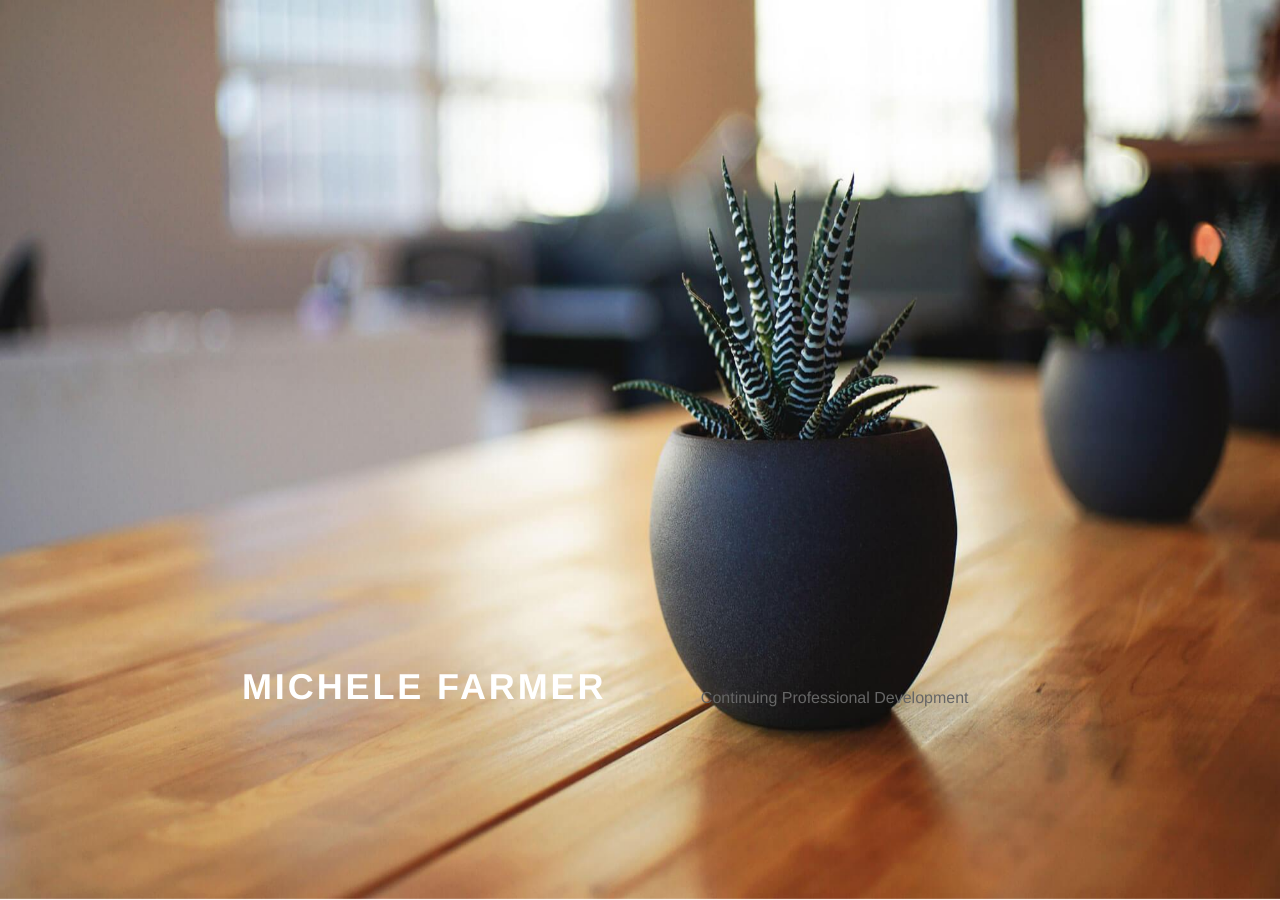
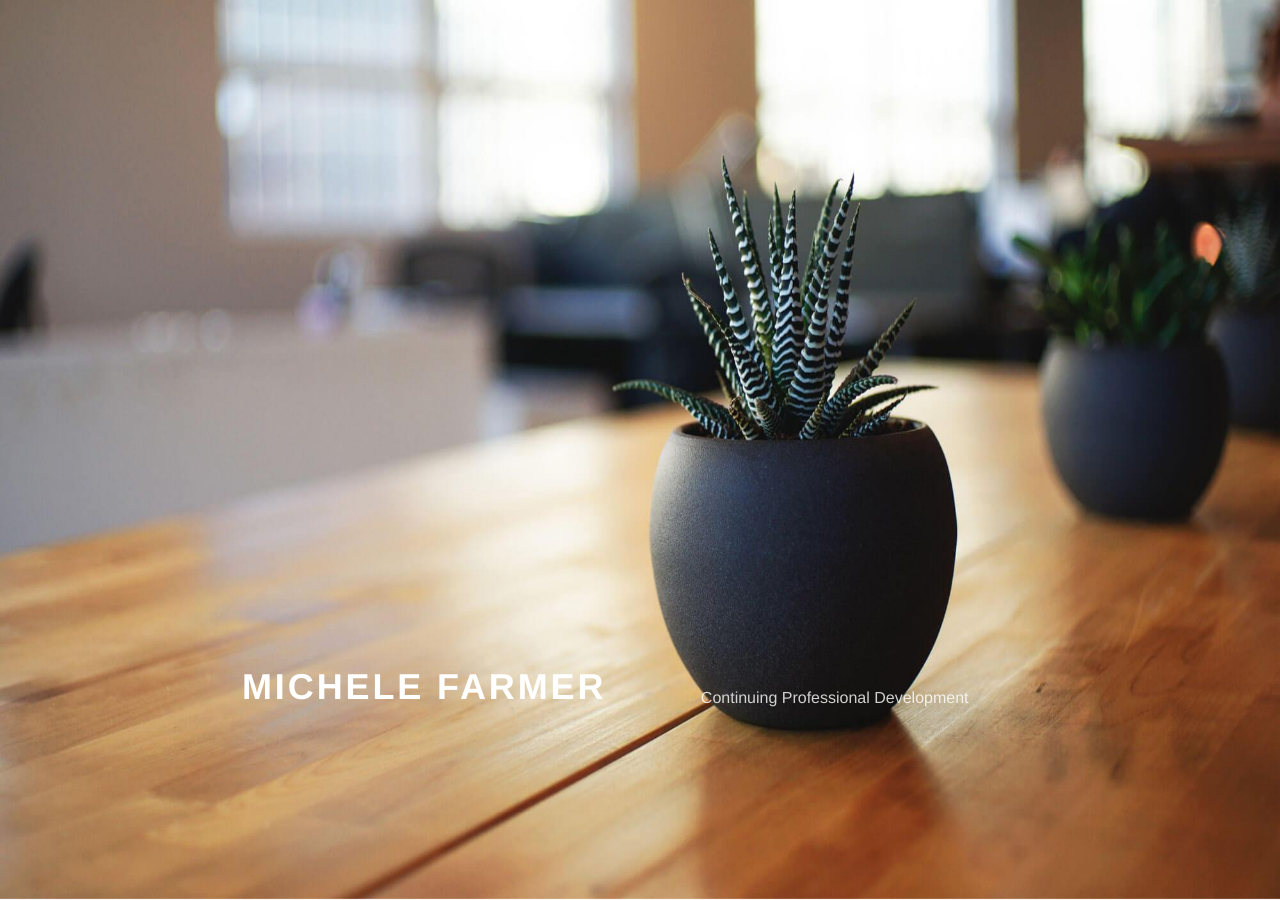
Before and after one commit to uclsenit/uclsenit.github.io, a Jekyll site: the page built from index.md, in a window 1280 px wide. Built offline with Jekyll 4.4.1, drawn with Linux system fonts in a browser that asks for light colours; nearby versions of some CDN libraries; some web fonts are replaced; our own code applies the rules of GitHub Pages for plain Markdown files; a script that is not in the unit is left out.

Commit message:
Update /assets/css/style.scss
Realised header h2 was showing up too dark was because the lighter-colour preference was only given for links... but the h2 wasn't ever a link

```diff
--- a/assets/css/style.scss
+++ b/assets/css/style.scss
@@ -612,14 +612,12 @@ header {
         opacity: 1; /* Prevent opacity from changing during selective refreshes in the customize preview */
     }
     h2 {
-        color: #666;
+        // color: #666;
+        color: #fff;
         font-size: 13px;
         font-size: 0.8125rem;
         margin-bottom: 0;
-        a {
-            color: #fff;
-            opacity: 0.8;
-        }
+        opacity: 0.8;
     }
 }
 
```
